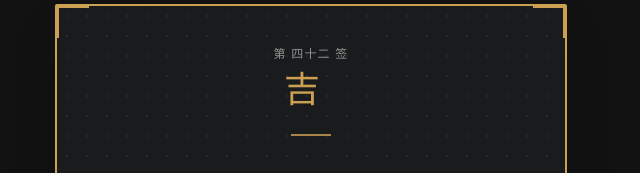
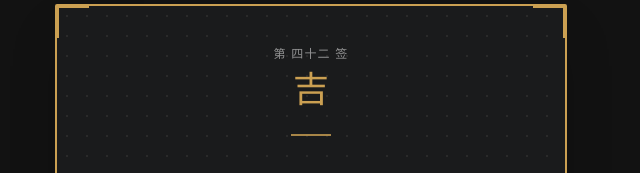
Before and after one commit to gu0bug/metaphysics-tools, a website: page fortune.html in a window 1280 px wide. Both pictures are taken after a click on the button "求 签". Shown: the part 122-295 px from the top of the page, 329-969 px from the left. Drawn offline with nearby package versions, Linux system fonts and the light colour scheme.

Commit message:
style: fix centering of fortune level text

```diff
--- a/fortune.html
+++ b/fortune.html
@@ -110,7 +110,7 @@
 
                 <div class="text-center mb-10">
                     <p id="fortune-index" class="text-xs tracking-widest opacity-60 mb-2"></p>
-                    <h2 id="fortune-level" class="text-4xl font-serif-sc tracking-[0.5em] text-accent">大吉</h2>
+                    <h2 id="fortune-level" class="text-4xl font-serif-sc tracking-[0.5em] text-accent -mr-[0.5em]">大吉</h2>
                     <div class="level-separator"></div>
                 </div>
 
```
